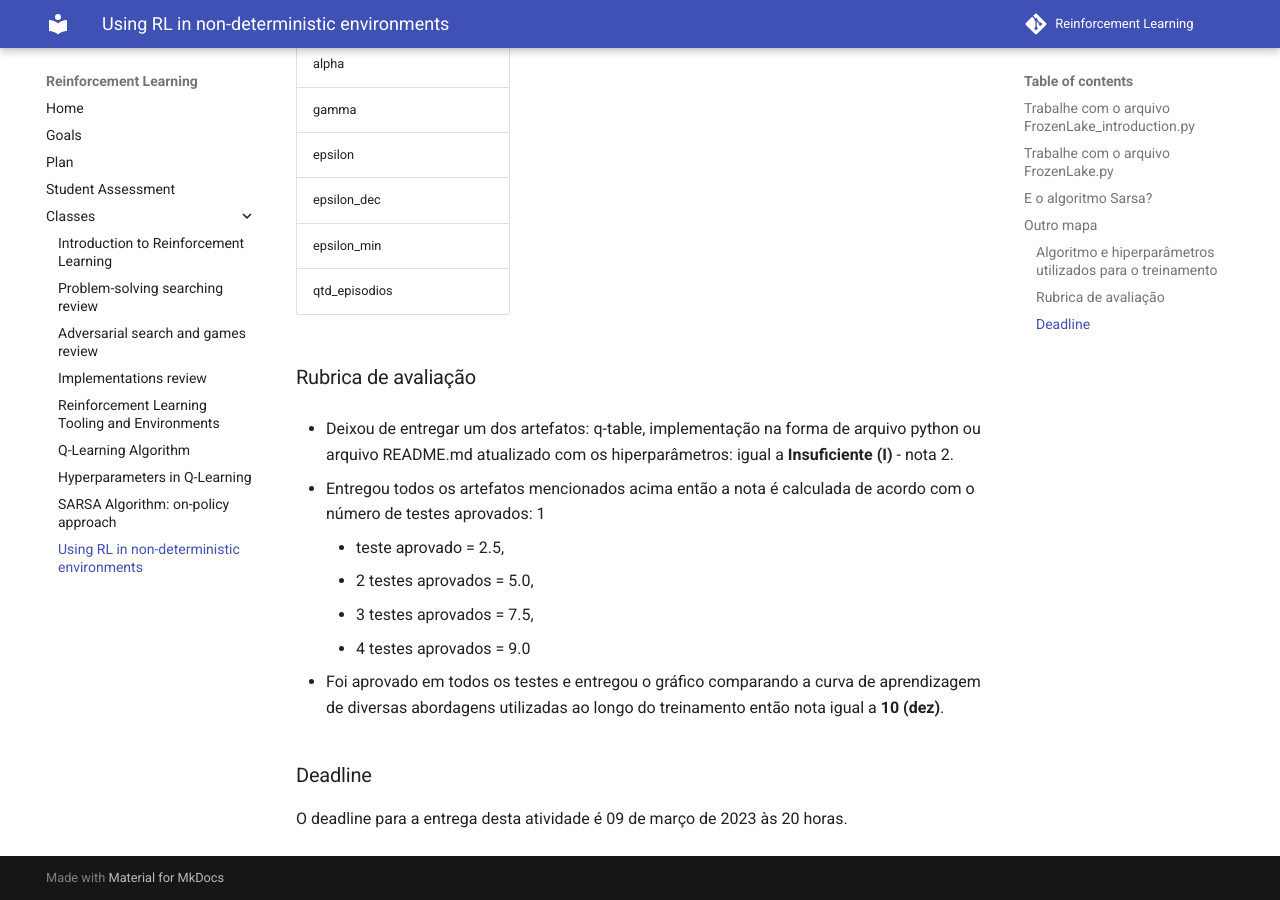
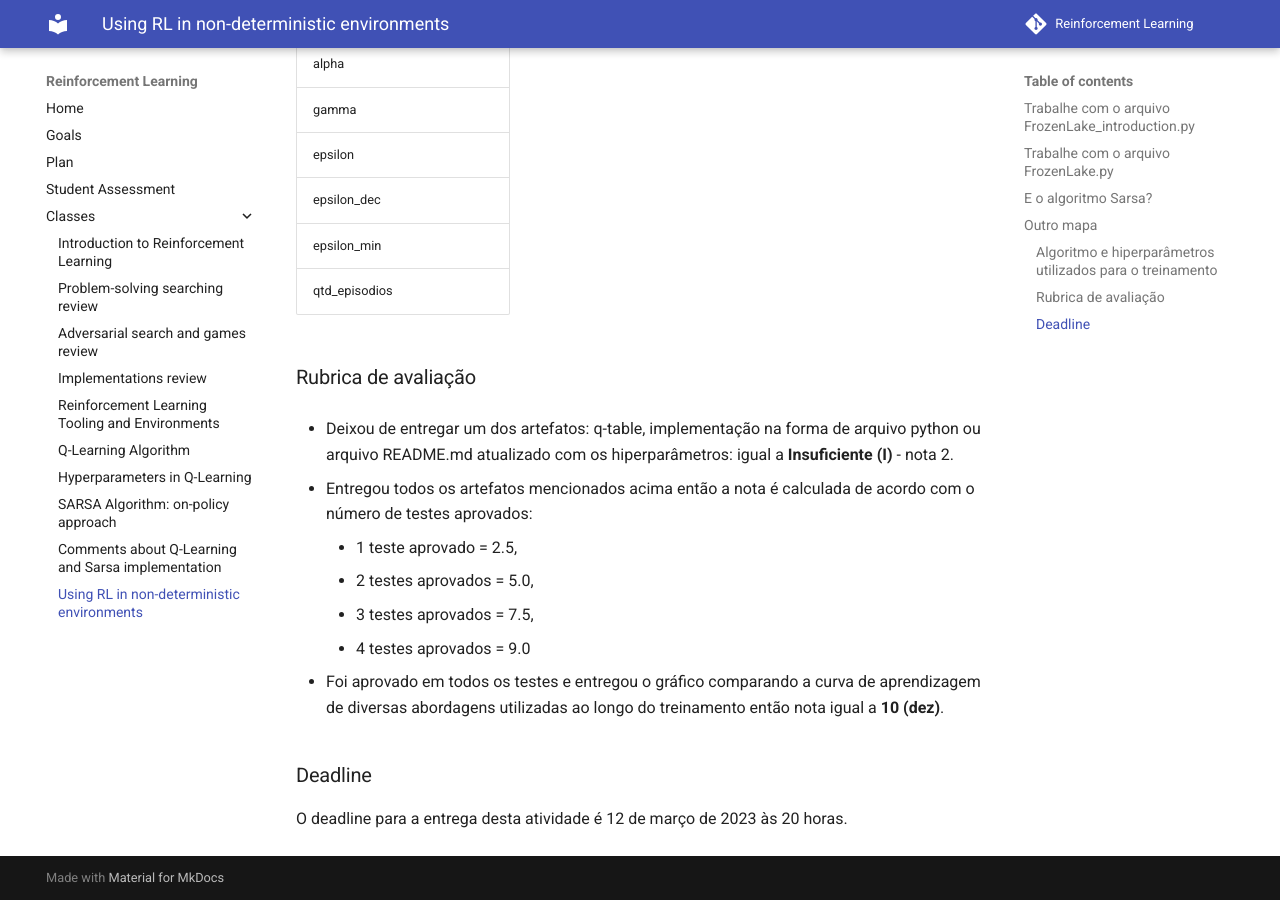
Before and after one commit to Insper/rl, an MkDocs documentation site: the page built from docs/classes/06_non_determ/index.md, in a window 1280 px wide and 900 px high, scrolled down 2709 px. Built offline with MkDocs 1.6.1 and Material for MkDocs 9.7.7, drawn with Linux system fonts in a browser that asks for light colours; nearby versions of some CDN libraries; comment, search, counter and statistics services are not loaded.

Commit message:
class 08

```diff
--- /dev/null
+++ b/docs/classes/05_xx_comments/index.md
@@ -0,0 +1 @@
+# Comments about Q-Learning and Sarsa implementation
--- a/docs/classes/06_non_determ/index.md
+++ b/docs/classes/06_non_determ/index.md
@@ -93,8 +93,8 @@
 
 * Deixou de entregar um dos artefatos: q-table, implementação na forma de arquivo python ou arquivo README.md atualizado com os hiperparâmetros: igual a **Insuficiente (I)** - nota 2.
 
-* Entregou todos os artefatos mencionados acima então a nota é calculada de acordo com o número de testes aprovados: 1
-    * teste aprovado = 2.5,
+* Entregou todos os artefatos mencionados acima então a nota é calculada de acordo com o número de testes aprovados:
+    * 1 teste aprovado = 2.5,
     * 2 testes aprovados = 5.0,
     * 3 testes aprovados = 7.5,
     * 4 testes aprovados = 9.0
@@ -103,4 +103,4 @@
 
 ### Deadline
 
-O deadline para a entrega desta atividade é 09 de março de 2023 às 20 horas.
+O deadline para a entrega desta atividade é 12 de março de 2023 às 20 horas.
--- a/mkdocs.yml
+++ b/mkdocs.yml
@@ -23,6 +23,7 @@
     - 'classes/05_q_learning/index.md'
     - 'classes/05_x_hyperparameters/index.md'
     - 'classes/05_x_sarsa/index.md'
+    - 'classes/05_xx_comments/index.md'
     - 'classes/06_non_determ/index.md'
 #    - 'classes/07_game_env/index.md'
 #    - 'classes/08_game_env_random/index.md'
```
